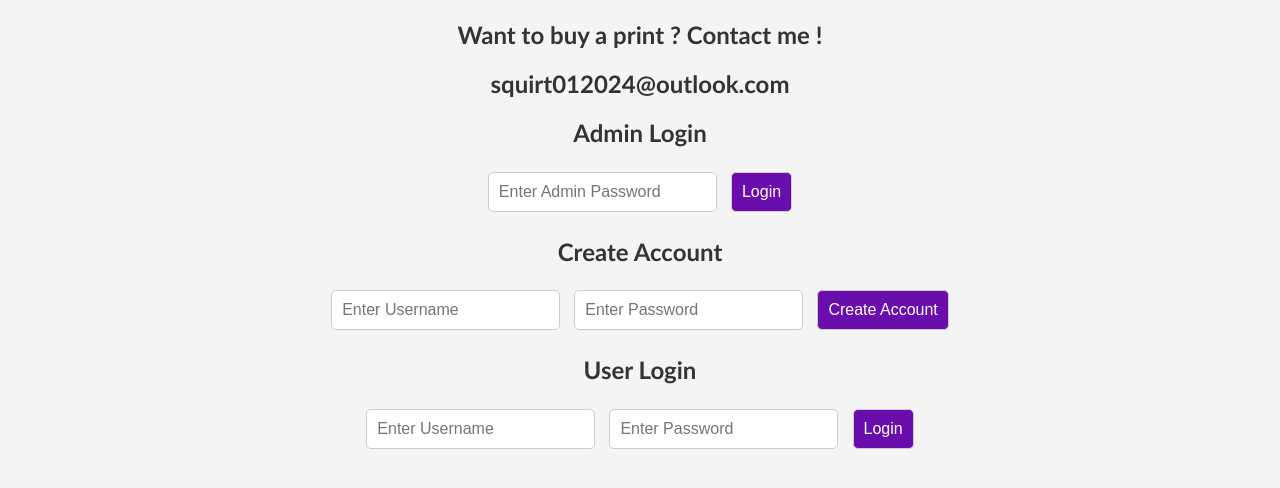
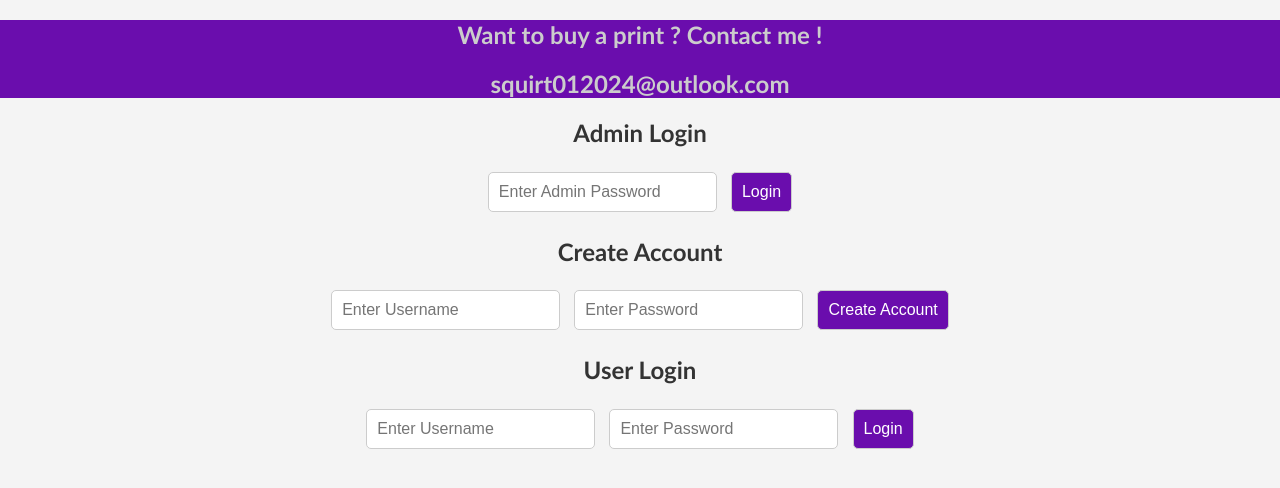
Before and after one commit to IdeasToReality/3Dideas, a plain HTML site: page index.html in a window 1280 px wide. Drawn offline with Linux system fonts and the light colour scheme.

Commit message:
Update style.css
Added the "Contact-me" to the CSS

```diff
--- a/style.css
+++ b/style.css
@@ -35,3 +35,9 @@ select, #pointsInput {
 #addPointsBtn, #subtractPointsBtn {
     width: 120px;
 }
+
+#Contact-Me {
+    background-color: #6a0dad;
+    color: #ccc;
+    padding: 10xp;
+}
```
